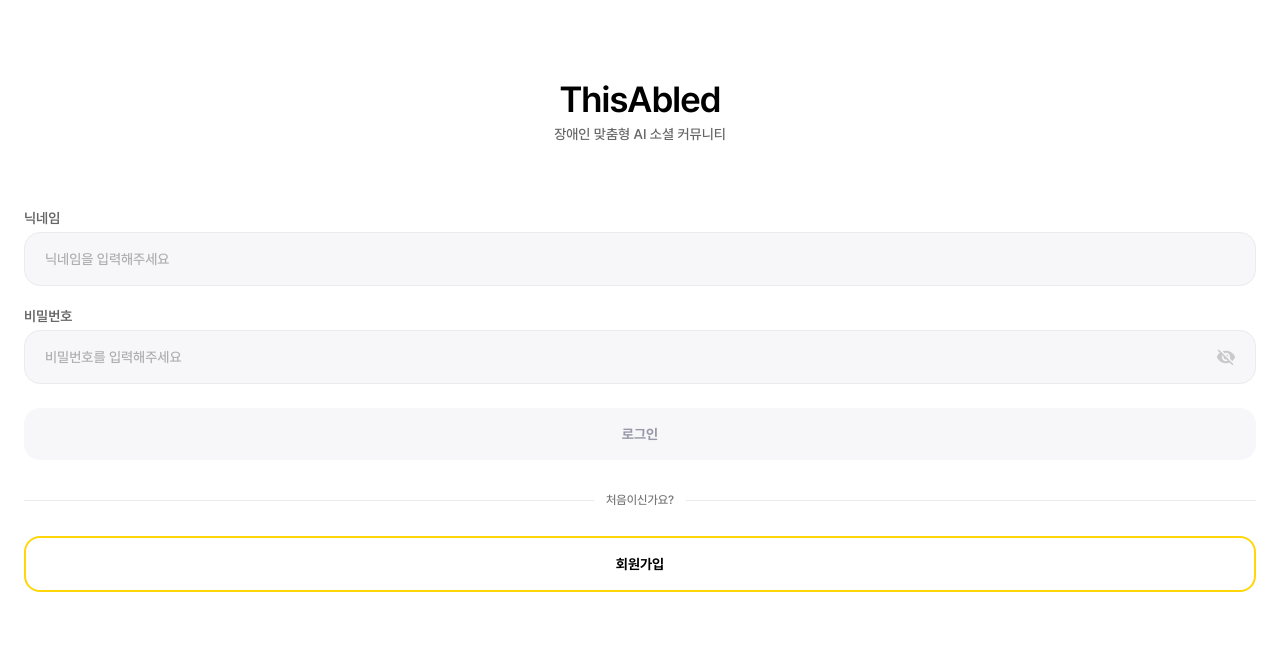
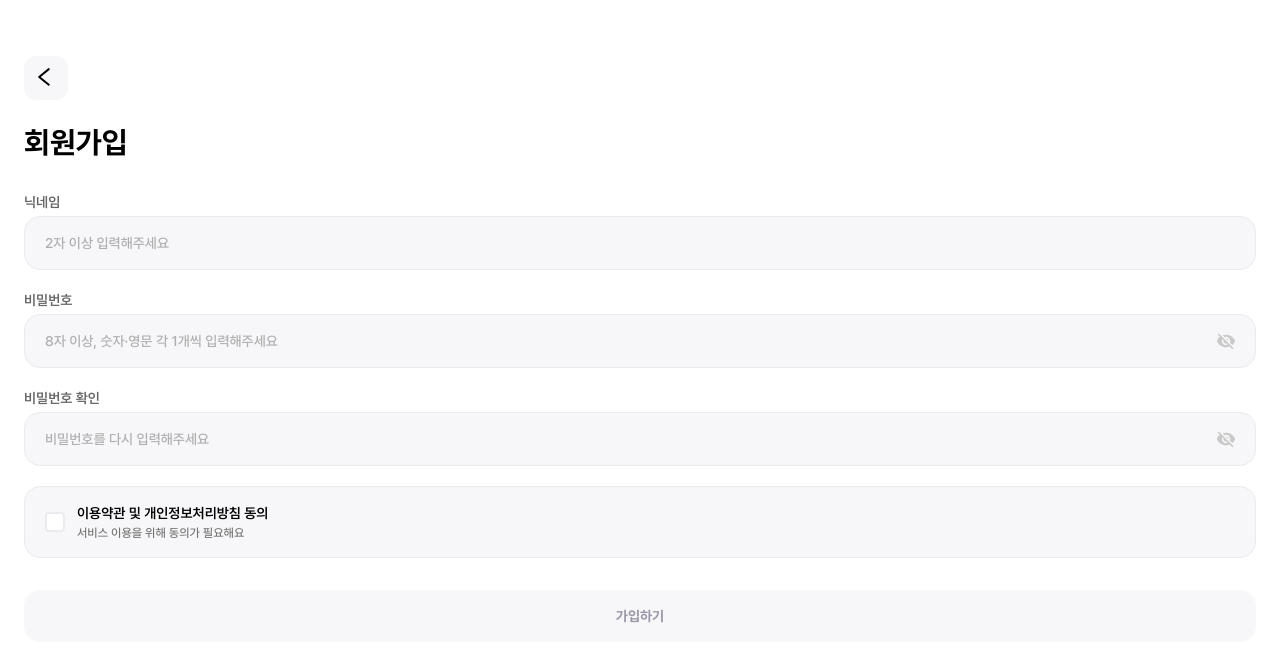
Before and after one commit to threeGuineas/thisabled-frontend, a React (Vite) app: page / in a window 1280 px wide. Both pictures are taken after a click on the button "회원가입". Shown: the top 662 px of the page. Built offline with nearby package versions, Linux system fonts and the light colour scheme.

Commit message:
feat: 회원가입 UI 구현

```diff
--- a/src/App.tsx
+++ b/src/App.tsx
@@ -1,7 +1,16 @@
+import { useState } from 'react'
 import LoginScreen from './screens/LoginScreen'
+import SignupScreen from './screens/SignupScreen'
+
+type Screen = 'login' | 'signup'
 
 function App() {
-  return <LoginScreen />
+  const [screen, setScreen] = useState<Screen>('login')
+
+  if (screen === 'signup') {
+    return <SignupScreen onBack={() => setScreen('login')} />
+  }
+  return <LoginScreen onSignup={() => setScreen('signup')} />
 }
 
 export default App
--- a/src/screens/LoginScreen.tsx
+++ b/src/screens/LoginScreen.tsx
@@ -9,7 +9,11 @@ interface FormErrors {
   login: string
 }
 
-export default function LoginScreen() {
+interface Props {
+  onSignup: () => void
+}
+
+export default function LoginScreen({ onSignup }: Props) {
   const [nickname, setNickname] = useState('')
   const [password, setPassword] = useState('')
   const [showPassword, setShowPassword] = useState(false)
@@ -115,7 +119,7 @@ export default function LoginScreen() {
           <p className={styles.signupGuide}>처음이신가요?</p>
           <hr className={styles.signupDividerLine} />
         </div>
-        <button className={styles.signupButton}>회원가입</button>
+        <button className={styles.signupButton} onClick={onSignup}>회원가입</button>
       </div>
     </div>
   )
--- /dev/null
+++ b/src/screens/SignupScreen.styles.ts
@@ -0,0 +1,134 @@
+import typography from '../styles/typography'
+import colors from '../styles/colors'
+
+const styles = {
+  container: [
+    'flex min-h-screen flex-col',
+    'bg-white px-6 pb-10',
+  ].join(' '),
+
+  backButton: [
+    'mt-14 self-start pl-2 pr-3 py-2.5 rounded-xl',
+    colors.bg.gray04,
+  ].join(' '),
+
+  backIcon: [
+    'w-6 h-6',
+  ].join(' '),
+
+  title: [
+    'mt-6',
+    typography['3xl'], typography.bold,
+    colors.text.black,
+  ].join(' '),
+
+  form: [
+    'mt-8 flex flex-col gap-5',
+  ].join(' '),
+
+  fieldWrapper: [
+    'flex flex-col gap-1',
+  ].join(' '),
+
+  label: [
+    typography.sm, typography.semibold,
+    colors.text.gray01,
+  ].join(' '),
+
+  input: [
+    'w-full rounded-2xl',
+    `border ${colors.border.gray03} ${colors.bg.gray04}`,
+    'px-5 py-4',
+    typography.sm, typography.medium,
+    colors.text.gray01,
+    `outline-none placeholder:${colors.text.gray02}`,
+    `focus:${colors.border.yellow} focus:ring-2 focus:ring-[#FFD60A]/20`,
+  ].join(' '),
+
+  inputError: [
+    'w-full rounded-2xl',
+    'border border-[#FF3B30] bg-[#FFF5F5]',
+    'px-5 py-4',
+    typography.sm, typography.medium,
+    colors.text.gray01,
+    `outline-none placeholder:${colors.text.gray02}`,
+    'focus:border-[#FF3B30] focus:ring-2 focus:ring-[#FF3B30]/20',
+  ].join(' '),
+
+  errorText: [
+    typography.xs, typography.medium,
+    'text-[#FF3B30] mt-1',
+  ].join(' '),
+
+  passwordWrapper: [
+    'relative flex items-center',
+  ].join(' '),
+
+  eyeButton: [
+    'absolute right-4',
+    'flex items-center justify-center',
+    'p-1',
+  ].join(' '),
+
+  eyeIcon: [
+    'w-5 h-5',
+  ].join(' '),
+
+  termsContainer: [
+    'w-full rounded-2xl cursor-pointer select-none',
+    `border ${colors.border.gray03} ${colors.bg.gray04}`,
+    'px-5 py-4',
+  ].join(' '),
+
+  termsRow: [
+    'flex items-center gap-3',
+  ].join(' '),
+
+  checkboxUnchecked: [
+    'w-5 h-5 flex-shrink-0 rounded',
+    'border-2 border-[#EBEBEF] bg-white',
+  ].join(' '),
+
+  checkboxChecked: [
+    'w-5 h-5 flex-shrink-0 rounded',
+    'border-2 border-[#FFD60A] bg-[#FFD60A]',
+    'flex items-center justify-center',
+  ].join(' '),
+
+  checkIcon: [
+    'w-3 h-3 brightness-0 invert',
+  ].join(' '),
+
+  termsTextWrapper: [
+    'flex flex-col gap-0.5',
+  ].join(' '),
+
+  termsMain: [
+    typography.sm, typography.semibold,
+    colors.text.black,
+  ].join(' '),
+
+  termsSub: [
+    typography.xs, typography.medium,
+    colors.text.gray02,
+  ].join(' '),
+
+  signupButtonBase: [
+    'mt-8 w-full rounded-2xl py-4',
+    typography.sm, typography.bold,
+    'transition-colors',
+  ].join(' '),
+
+  signupButtonActive: [
+    colors.bg.yellow,
+    'text-white',
+    colors.active.yellow,
+  ].join(' '),
+
+  signupButtonDisabled: [
+    colors.bg.gray04,
+    'text-[#9898A8] cursor-not-allowed',
+  ].join(' '),
+}
+
+export default styles
--- /dev/null
+++ b/src/screens/SignupScreen.tsx
@@ -0,0 +1,157 @@
+import { useState } from 'react'
+import styles from './SignupScreen.styles'
+import backIcon from '../assets/images/back.svg'
+import eyeOpen from '../assets/images/eye-open.svg'
+import eyeClosed from '../assets/images/eye-closed.svg'
+import checkIcon from '../assets/images/check.svg'
+
+interface Props {
+  onBack: () => void
+}
+
+interface FormErrors {
+  nickname: string
+  password: string
+  passwordConfirm: string
+}
+
+export default function SignupScreen({ onBack }: Props) {
+  const [nickname, setNickname] = useState('')
+  const [password, setPassword] = useState('')
+  const [passwordConfirm, setPasswordConfirm] = useState('')
+  const [showPassword, setShowPassword] = useState(false)
+  const [showPasswordConfirm, setShowPasswordConfirm] = useState(false)
+  const [agreed, setAgreed] = useState(false)
+  const [errors, setErrors] = useState<FormErrors>({ nickname: '', password: '', passwordConfirm: '' })
+
+  const isButtonActive = nickname.trim() && password && passwordConfirm && agreed
+
+  const clearError = (field: keyof FormErrors) => {
+    setErrors((prev) => ({ ...prev, [field]: '' }))
+  }
+
+  const handleSignup = () => {
+    const newErrors: FormErrors = { nickname: '', password: '', passwordConfirm: '' }
+
+    if (nickname.trim().length < 2) {
+      newErrors.nickname = '닉네임은 2자 이상 입력해주세요.'
+    }
+
+    const passwordRegex = /^(?=.*[0-9])(?=.*[a-zA-Z]).{8,}$/
+    if (!passwordRegex.test(password)) {
+      newErrors.password = '비밀번호는 8자 이상, 숫자·영문을 각 1개 이상 포함해야 해요.'
+    }
+
+    if (password !== passwordConfirm) {
+      newErrors.passwordConfirm = '비밀번호가 일치하지 않아요.'
+    }
+
+    if (newErrors.nickname || newErrors.password || newErrors.passwordConfirm) {
+      setErrors(newErrors)
+      return
+    }
+
+    // TODO: 회원가입 API 연동
+  }
+
+  return (
+    <div className={styles.container}>
+      <button className={styles.backButton} onClick={onBack}>
+        <img src={backIcon} alt="뒤로가기" className={styles.backIcon} />
+      </button>
+
+      <h1 className={styles.title}>회원가입</h1>
+
+      <div className={styles.form}>
+        {/* 닉네임 */}
+        <div className={styles.fieldWrapper}>
+          <label className={styles.label}>닉네임</label>
+          <input
+            type="text"
+            placeholder="2자 이상 입력해주세요"
+            value={nickname}
+            onChange={(e) => { setNickname(e.target.value); clearError('nickname') }}
+            className={errors.nickname ? styles.inputError : styles.input}
+          />
+          {errors.nickname && <p className={styles.errorText}>{errors.nickname}</p>}
+        </div>
+
+        {/* 비밀번호 */}
+        <div className={styles.fieldWrapper}>
+          <label className={styles.label}>비밀번호</label>
+          <div className={styles.passwordWrapper}>
+            <input
+              type={showPassword ? 'text' : 'password'}
+              placeholder="8자 이상, 숫자·영문 각 1개씩 입력해주세요"
+              value={password}
+              onChange={(e) => { setPassword(e.target.value); clearError('password') }}
+              className={errors.password ? styles.inputError : styles.input}
+            />
+            <button
+              type="button"
+              className={styles.eyeButton}
+              onClick={() => setShowPassword((prev) => !prev)}
+            >
+              <img
+                src={showPassword ? eyeOpen : eyeClosed}
+                alt={showPassword ? '비밀번호 숨기기' : '비밀번호 보기'}
+                className={styles.eyeIcon}
+              />
+            </button>
+          </div>
+          {errors.password && <p className={styles.errorText}>{errors.password}</p>}
+        </div>
+
+        {/* 비밀번호 확인 */}
+        <div className={styles.fieldWrapper}>
+          <label className={styles.label}>비밀번호 확인</label>
+          <div className={styles.passwordWrapper}>
+            <input
+              type={showPasswordConfirm ? 'text' : 'password'}
+              placeholder="비밀번호를 다시 입력해주세요"
+              value={passwordConfirm}
+              onChange={(e) => { setPasswordConfirm(e.target.value); clearError('passwordConfirm') }}
+              className={errors.passwordConfirm ? styles.inputError : styles.input}
+            />
+            <button
+              type="button"
+              className={styles.eyeButton}
+              onClick={() => setShowPasswordConfirm((prev) => !prev)}
+            >
+              <img
+                src={showPasswordConfirm ? eyeOpen : eyeClosed}
+                alt={showPasswordConfirm ? '비밀번호 숨기기' : '비밀번호 보기'}
+                className={styles.eyeIcon}
+              />
+            </button>
+          </div>
+          {errors.passwordConfirm && <p className={styles.errorText}>{errors.passwordConfirm}</p>}
+        </div>
+
+        {/* 이용약관 */}
+        <div className={styles.termsContainer} onClick={() => setAgreed((prev) => !prev)}>
+          <div className={styles.termsRow}>
+            <div className={agreed ? styles.checkboxChecked : styles.checkboxUnchecked}>
+              {agreed && <img src={checkIcon} alt="" className={styles.checkIcon} />}
+            </div>
+            <div className={styles.termsTextWrapper}>
+              <p className={styles.termsMain}>이용약관 및 개인정보처리방침 동의</p>
+              <p className={styles.termsSub}>서비스 이용을 위해 동의가 필요해요</p>
+            </div>
+          </div>
+        </div>
+      </div>
+
+      <button
+        disabled={!isButtonActive}
+        onClick={handleSignup}
+        className={[
+          styles.signupButtonBase,
+          isButtonActive ? styles.signupButtonActive : styles.signupButtonDisabled,
+        ].join(' ')}
+      >
+        가입하기
+      </button>
+    </div>
+  )
+}
```
Also changed, not shown: src/assets/images/back.svg (added).
